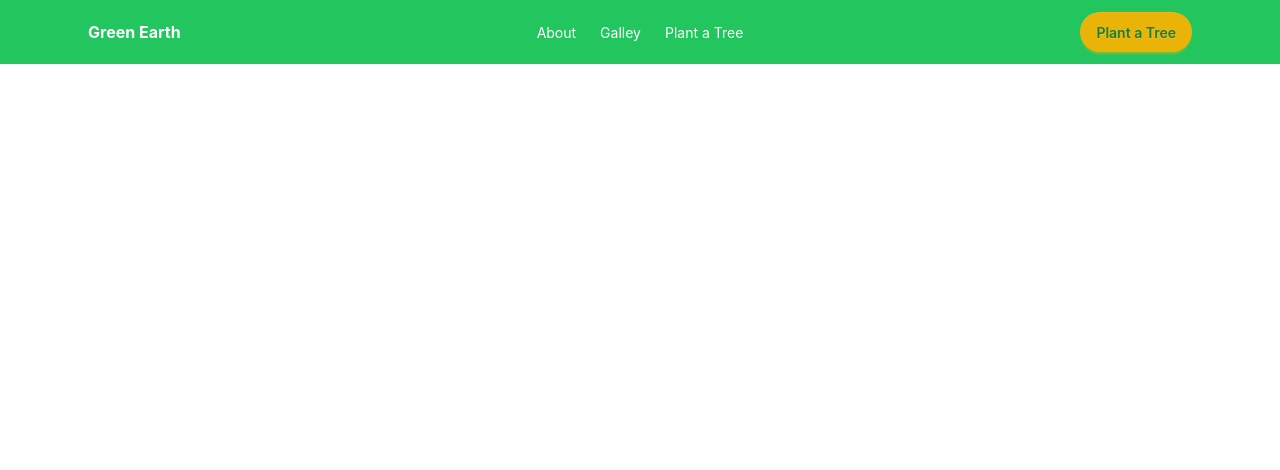
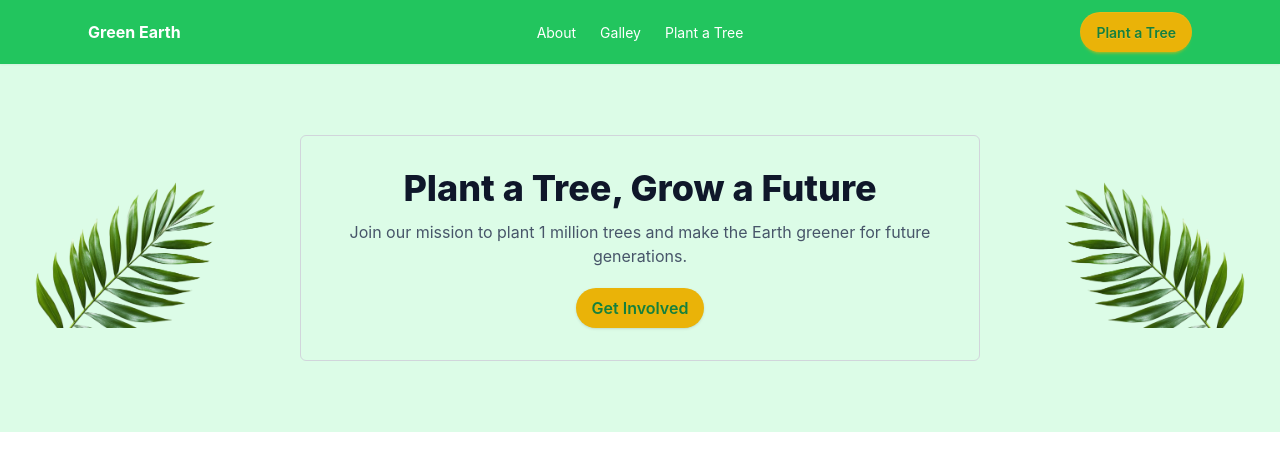
Before and after one commit to sakibulla/API_AS01, a plain HTML site: page index.html in a window 1280 px wide. Drawn offline with nearby package versions, Linux system fonts and the light colour scheme.

Commit message:
body part of leaf

```diff
--- a/index.html
+++ b/index.html
@@ -45,3 +45,32 @@
       </div>
     </div>
   </header>
+  <section class="bg-[#DCFCE7]">
+    <div class="grid grid-cols-1 md:grid-cols-[1fr_minmax(0,680px)_1fr] items-center
+              gap-4 md:gap-10 px-4 md:px-8 py-10">
+
+      <!-- Left leaf -->
+      <img src="/assets/hero-leaf1.png" alt=""
+        class="hidden md:block h-56 lg:h-72 object-contain block justify-self-start -ml-6" />
+
+      <!-- Center card -->
+      <div class="text-center border border-gray-300 rounded-md p-6 md:p-8 bg-transparent">
+        <h1 class="text-3xl md:text-4xl font-extrabold leading-tight text-slate-900">
+          Plant a Tree, Grow a Future
+        </h1>
+        <p class="mt-3 text-sm md:text-base text-slate-600">
+          Join our mission to plant 1 million trees and make the Earth greener for future generations.
+        </p>
+        <a href="" class="mt-5 inline-flex items-center justify-center rounded-full px-4 py-2
+                font-semibold bg-yellow-500 hover:bg-yellow-600 text-green-700 shadow ">
+          Get Involved
+        </a>
+      </div>
+
+      <!-- Right leaf -->
+      <img src="/assets/hero-leaf2.png" alt=""
+        class="hidden md:block h-56 lg:h-72 object-contain block justify-self-end -mr-6" />
+    </div>
+
+
+  </section>
```
